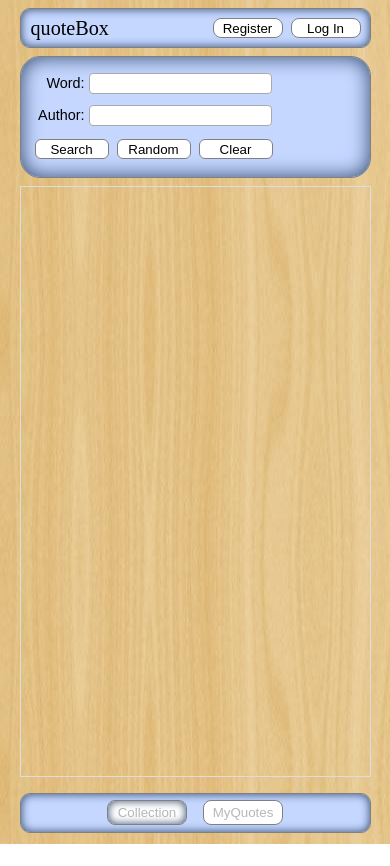
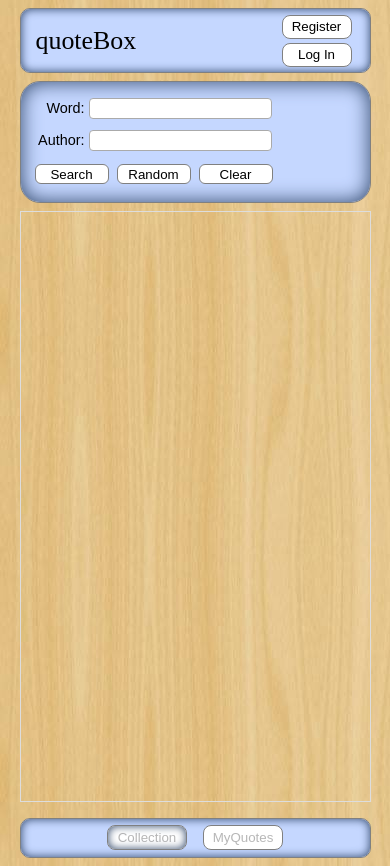
Before and after one commit to ricardopresto/quoteBox, a Vue app in the folder client/: page / in a window 390 px wide. Before the commit the page ends 844 px from the top, so only its background shows below. Built offline with nearby package versions, Linux system fonts and the light colour scheme; a web font is replaced by a local one.

Commit message:
responsive/layout changes

```diff
--- a/client/src/App.vue
+++ b/client/src/App.vue
@@ -253,7 +253,7 @@ button:hover {
 }
 button {
   margin: 8px;
-  width: 120px;
+  width: 110px;
   height: 20px;
   appearance: none;
   border: 1px solid grey;
@@ -273,7 +273,7 @@ input {
   border-radius: 4px;
 }
 
-@media screen and (max-width: 484px) {
+@media screen and (max-width: 462px) {
   button {
     width: 74px;
     margin: 8px 4px;
--- a/client/src/components/Header.vue
+++ b/client/src/components/Header.vue
@@ -57,33 +57,32 @@ button {
   border-radius: 8px;
   background-color: white;
 }
-i {
-  margin-right: 5px;
-}
 #title {
   font-family: "Molle", cursive;
   font-size: 2em;
   padding: 0 10px;
 }
 
-@media screen and (max-width: 484px) {
+@media screen and (max-width: 462px) {
   #headerContainer {
+    height: 65px;
+  }
+  #title {
+    font-size: 1.8em;
     padding: 0 5px;
   }
   #usernameDisplay {
-    font-size: 0.7em;
+    font-size: 0.9em;
+    padding-top: 5px;
   }
-  #title {
-    font-size: 1.4em;
-    padding: 5px;
+  #headerControls {
+    flex-direction: column;
+    justify-content: space-around;
   }
   button {
-    height: 20px;
+    height: 24px;
     width: 70px;
-    margin: 8px 4px;
-  }
-  i {
-    margin-right: 0;
+    margin: 2px 8px;
   }
 }
 </style>
--- a/client/src/components/QuoteBox.vue
+++ b/client/src/components/QuoteBox.vue
@@ -14,6 +14,7 @@
         @cancel-login="$emit('cancel-login')"
       />
     </transition>
+    <transition name="drop">
       <Quote
         v-if="addQuote == true"
         :quote="null"
@@ -24,6 +25,7 @@
         @edit-quote="$emit('add-quote', $event)"
         @hide-new-quote="$emit('hide-new-quote')"
       />
+    </transition>
     <transition-group name="drop" tag="div">
       <Quote
         v-for="quote in quotes"
@@ -89,7 +91,7 @@ export default {
   margin: 8px;
 }
 
-#quoteBoxContainer div:first-child {
+#quoteBoxContainer div {
   display: flex;
   flex-flow: row wrap;
 }
```
Lines whose indentation alone changed are shown as unchanged.
